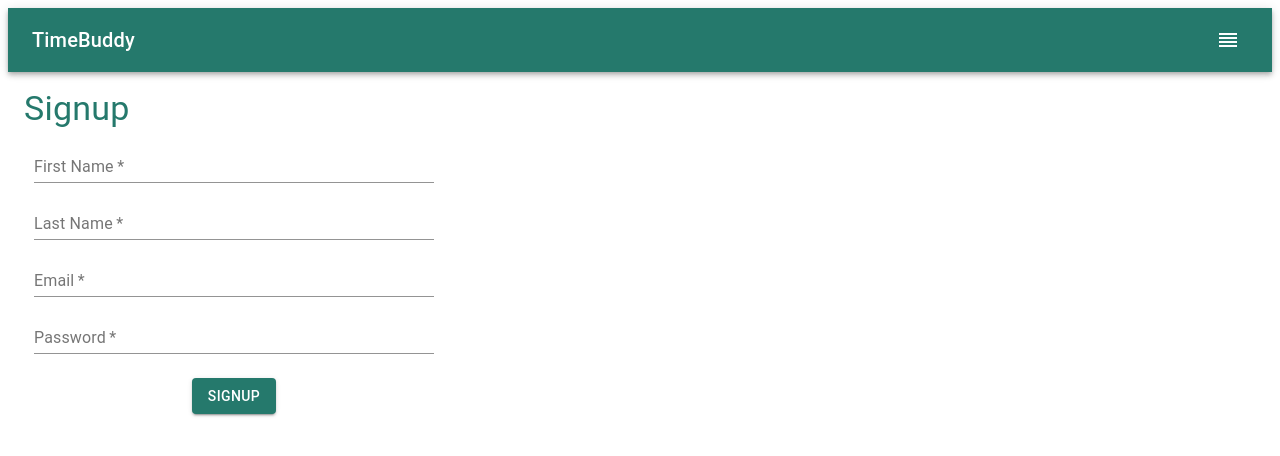
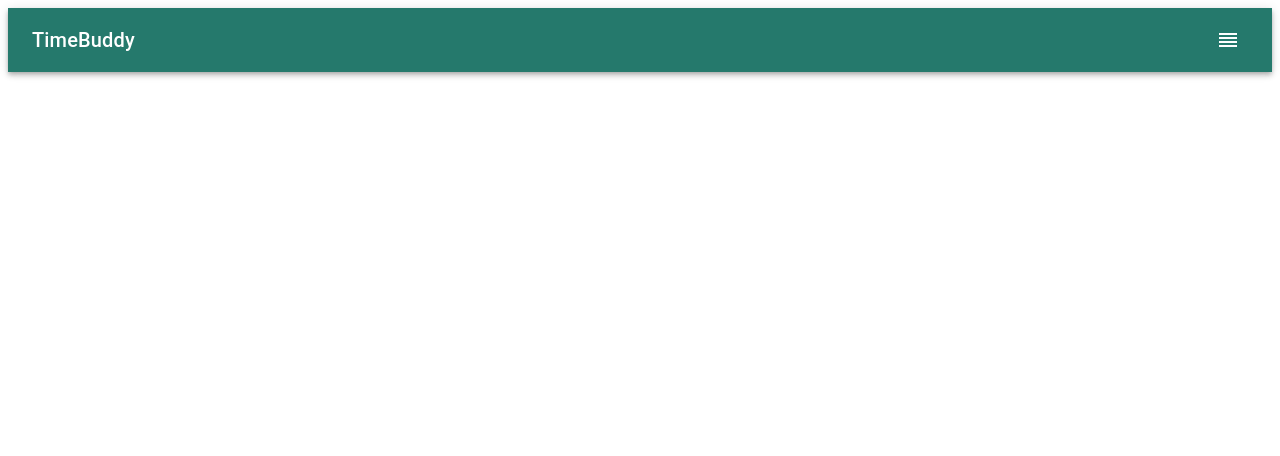
Before and after one commit to soniafriesen/TimeBuddy_2021, a React (Create React App) app: page /signup in a window 1280 px wide. Shown: the top 456 px of the page. Built offline with nearby package versions, Linux system fonts and the light colour scheme.

Commit message:
Removed Signin (no longer needed)

```diff
--- a/src/App.js
+++ b/src/App.js
@@ -6,7 +6,6 @@ import { Button } from "@material-ui/core";
 import theme from "./theme";
 import Home from "./components/home";
 import Login from "./components/login";
-import Signup from "./components/signup";
 import ScheduleMeeting from "./components/schedulemeeting";
 import Shifts from "./components/shifts";
 import EmployeeInfo from "./components/ViewAddEmployee";
@@ -132,7 +131,6 @@ const App = () => {
         <Route exact path="/" render={() => <Redirect to="/home" />} />
         <Route path="/home" component={Home} />
         <Route path="/login" render={() => <Login dataFromChild={msgFromChild} />}/>
-        <Route path="/signup" component={Signup} />
         <Route path="/schedulemeeting" component={ScheduleMeeting} />
         <Route path="/shifts" component={Shifts} />
         <Route
--- a/src/components/signup.js
+++ /dev/null
@@ -1,75 +0,0 @@
-import React from "react";
-import { TextField, Button, Typography, CardContent } from "@material-ui/core";
-
-export default function SignUp() {
-  return (
-    <CardContent>
-      <Typography variant="h4" color="primary">
-        Signup
-      </Typography>
-
-      <form
-        style={{
-          width: "85%",
-          marginLeft: "10px",
-          alignItems: "center",
-          justifyContent: "center",
-          maxWidth: "400px",
-        }}
-        align="center"
-      >
-        <div>
-          <TextField
-            fullWidth
-            label="First Name"
-            variant="standard"
-            margin="dense"
-            type="text"
-            size="small"
-            required
-          />
-
-          <TextField
-            fullWidth
-            label="Last Name"
-            variant="standard"
-            margin="dense"
-            type="text"
-            size="small"
-            required
-          />
-          <TextField
-            fullWidth
-            label="Email"
-            variant="standard"
-            margin="dense"
-            type="email"
-            size="small"
-            required
-          />
-
-          <TextField
-            fullWidth
-            label="Password"
-            variant="standard"
-            margin="dense"
-            type="password"
-            size="small"
-            required
-          />
-        </div>
-
-        <div>
-          <Button
-            style={{ marginTop: "20px" }}
-            type="submit"
-            variant="contained"
-            color="primary"
-          >
-            Signup
-          </Button>
-        </div>
-      </form>
-    </CardContent>
-  );
-}
```
